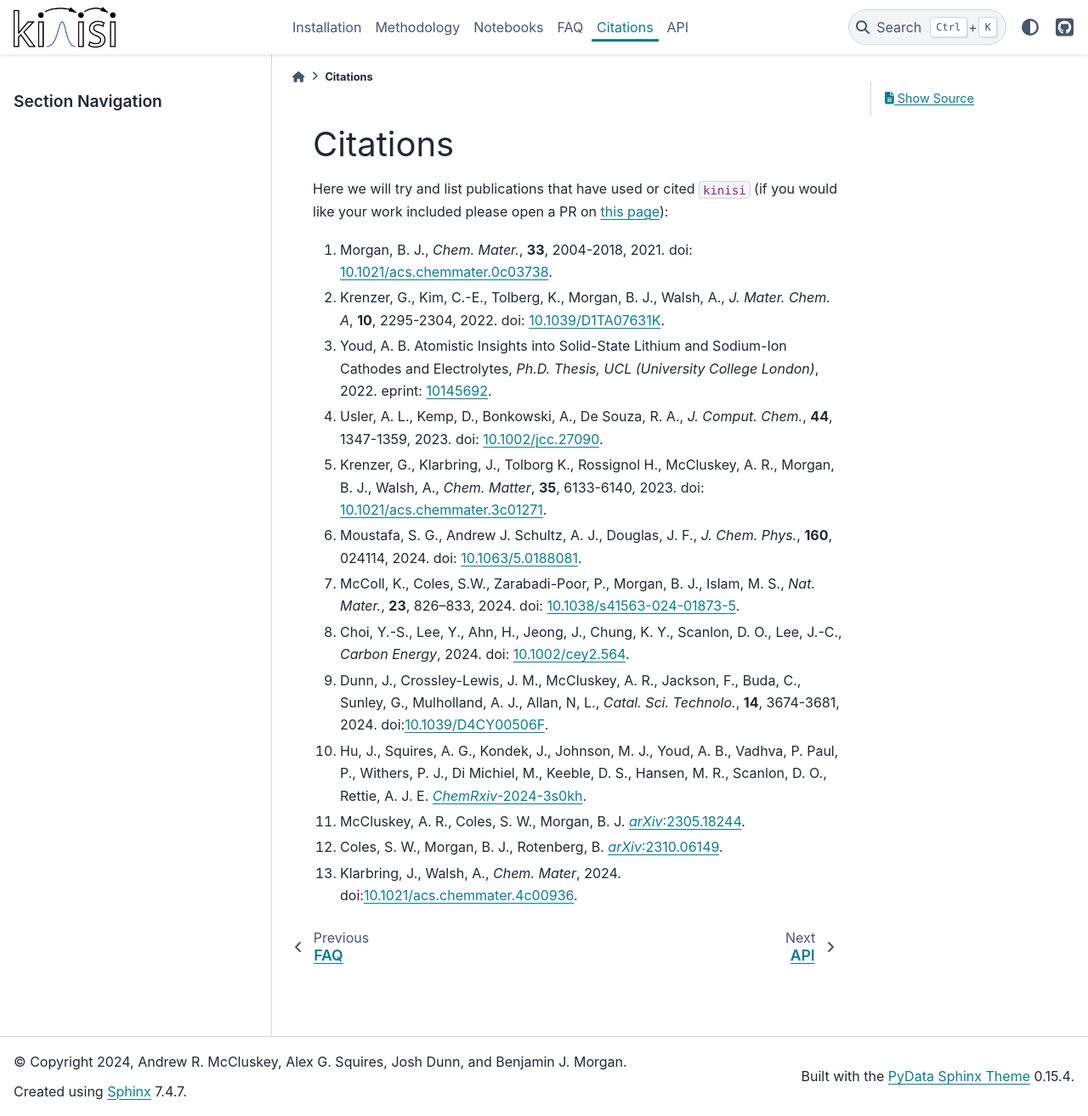
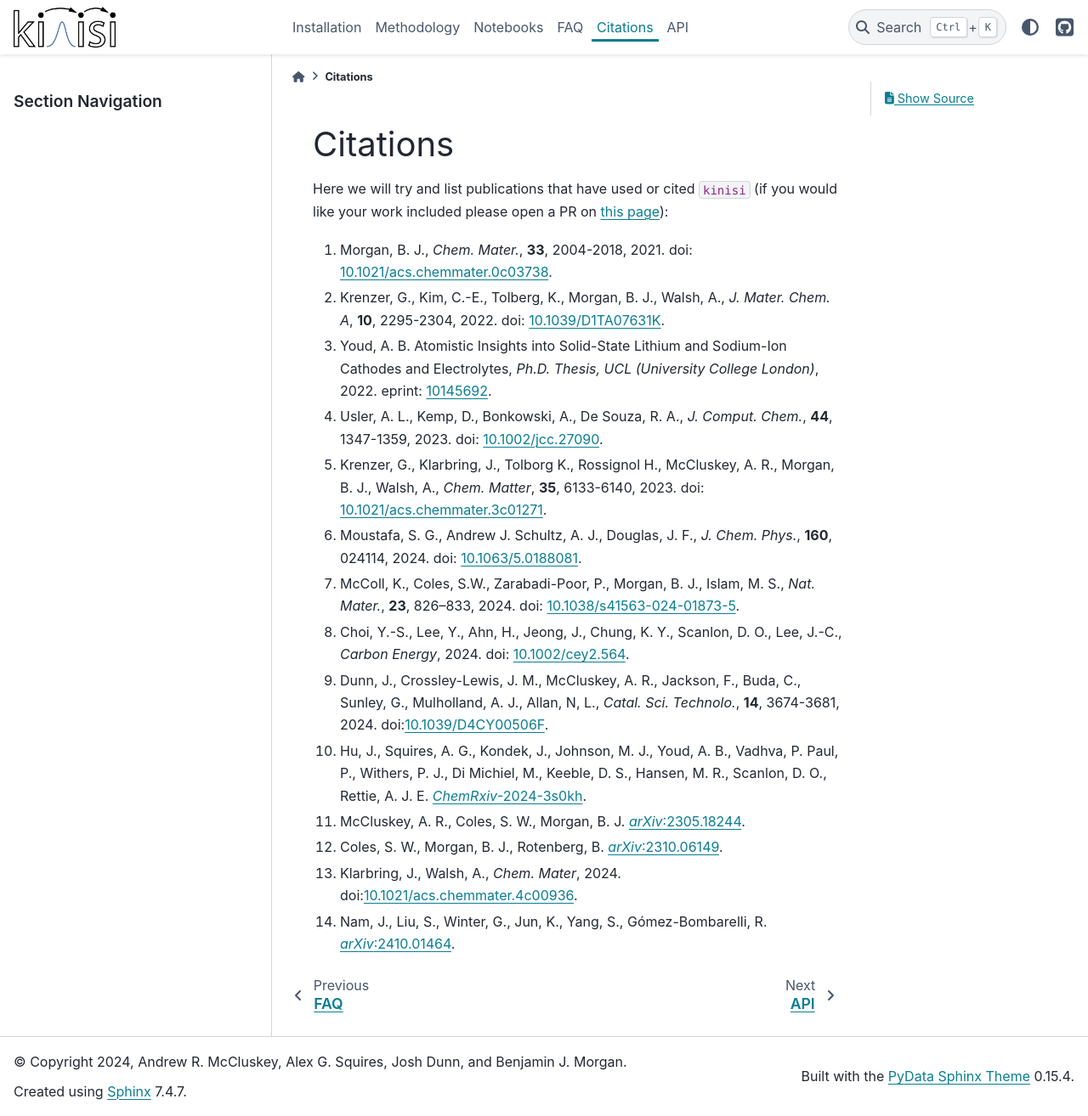
Before and after one commit to bjmorgan/kinisi, a Sphinx documentation site: the page built from docs/source/papers.md, in a window 1280 px wide and 1314 px high. Shown: the whole window at 85% size. Built offline with Sphinx 7.4.7 and the PyData theme 0.15.4, drawn with Linux system fonts in a browser that asks for light colours.

Commit message:
Update papers.md

```diff
--- a/docs/source/papers.md
+++ b/docs/source/papers.md
@@ -15,3 +15,4 @@ Here we will try and list publications that have used or cited `kinisi` (if you
 11. McCluskey, A. R., Coles, S. W., Morgan, B. J. [*arXiv*:2305.18244](https://arxiv.org/abs/2305.18244).
 12. Coles, S. W., Morgan, B. J., Rotenberg, B. [*arXiv*:2310.06149](https://arxiv.org/abs/2310.06149).
 13. Klarbring, J., Walsh, A., *Chem. Mater*, 2024. doi:[10.1021/acs.chemmater.4c00936](https://doi.org/10.1021/acs.chemmater.4c00936).
+14. Nam, J., Liu, S., Winter, G., Jun, K., Yang, S., Gómez-Bombarelli, R. [*arXiv*:2410.01464](https://arxiv.org/abs/2410.01464).
```
